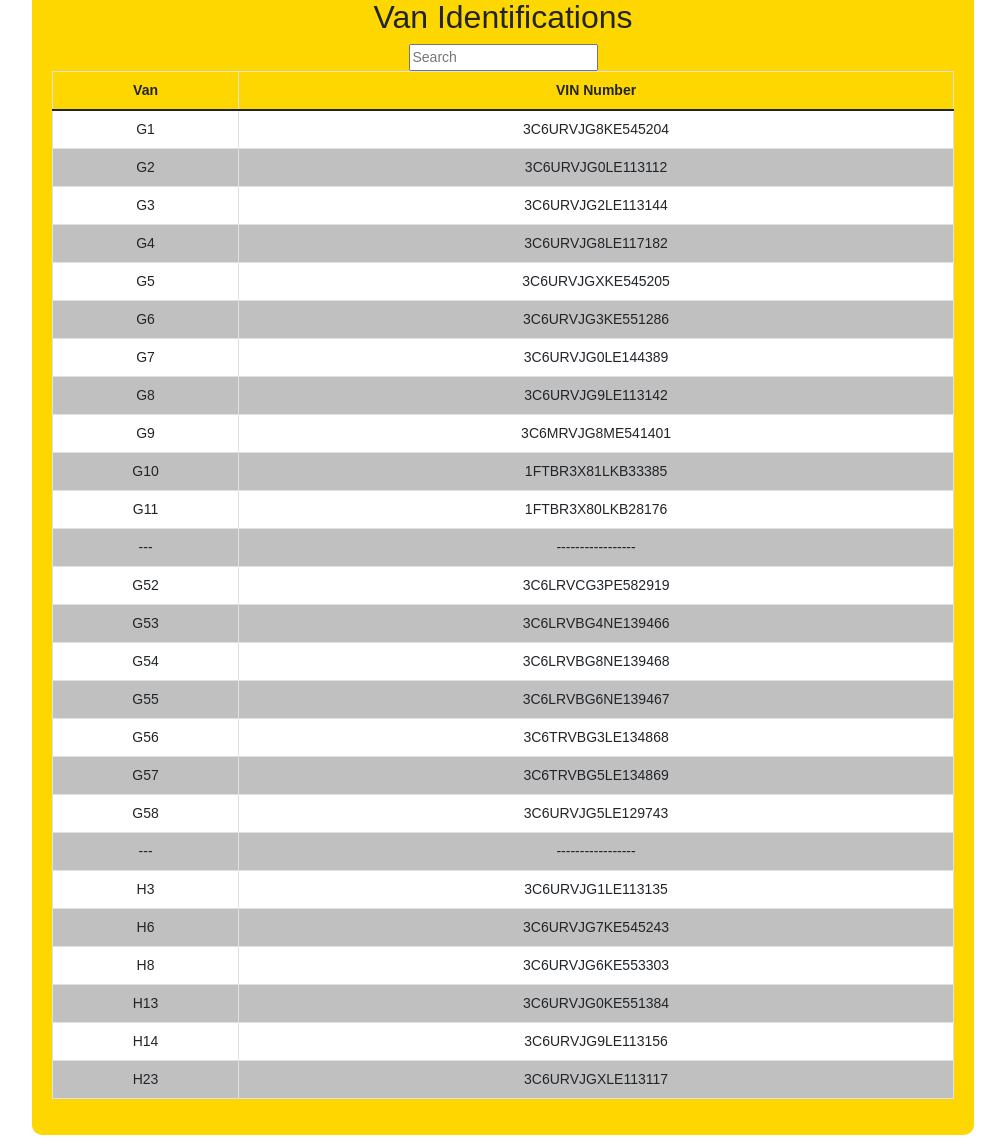
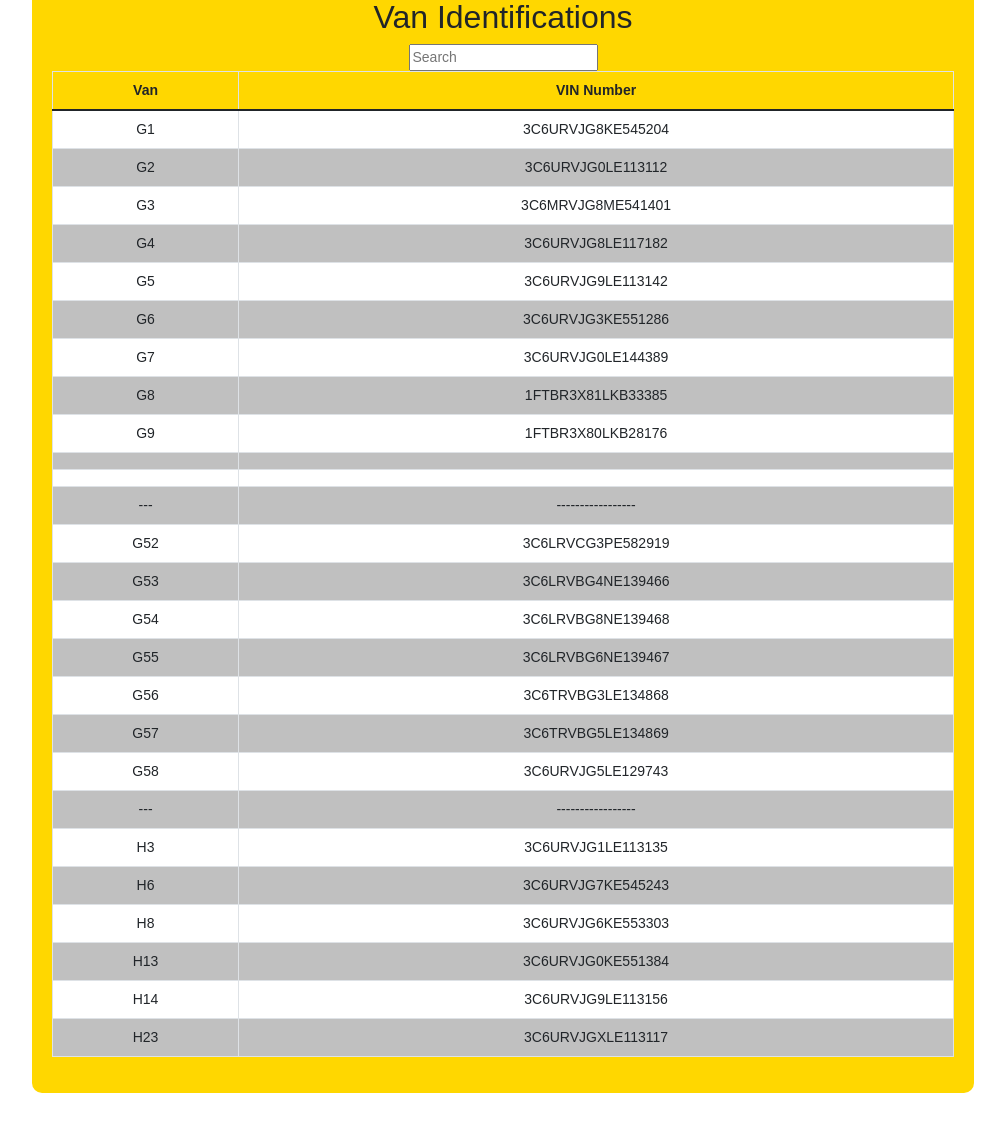
Before and after one commit to Rogert5/Fleet, a Flask app: page /admin in a window 1280 px wide. Shown: the part 144-1283 px from the top of the page, without its empty margins (137-1142 px from the left). After the commit the page ends 1237 px from the top, so only its background shows below. Run offline with Flask 3, Linux system fonts and the light colour scheme; some libraries are stand-ins or nearby versions.

Commit message:
Updated vans 10/7/25

```diff
--- a/templates/admin.html
+++ b/templates/admin.html
@@ -25,15 +25,15 @@
         <tbody>
             <tr><td>G1</td><td>3C6URVJG8KE545204</td></tr>
             <tr><td>G2</td><td>3C6URVJG0LE113112</td></tr>
-            <tr><td>G3</td><td>3C6URVJG2LE113144</td></tr>
+            <tr><td>G3</td><td>3C6MRVJG8ME541401</td></tr>
             <tr><td>G4</td><td>3C6URVJG8LE117182</td></tr>
-            <tr><td>G5</td><td>3C6URVJGXKE545205</td></tr>
+            <tr><td>G5</td><td>3C6URVJG9LE113142</td></tr>
             <tr><td>G6</td><td>3C6URVJG3KE551286</td></tr>
             <tr><td>G7</td><td>3C6URVJG0LE144389</td></tr>
-            <tr><td>G8</td><td>3C6URVJG9LE113142</td></tr>
-            <tr><td>G9</td><td>3C6MRVJG8ME541401</td></tr>
-            <tr><td>G10</td><td>1FTBR3X81LKB33385</td></tr>
-            <tr><td>G11</td><td>1FTBR3X80LKB28176</td></tr>
+            <tr><td>G8</td><td>1FTBR3X81LKB33385</td></tr>
+            <tr><td>G9</td><td>1FTBR3X80LKB28176</td></tr>
+            <tr><td></td><td></td></tr>
+            <tr><td></td><td></td></tr>
             <tr><td>---</td><td>-----------------</td></tr>
             <tr><td>G52</td><td>3C6LRVCG3PE582919</td></tr>
             <tr><td>G53</td><td>3C6LRVBG4NE139466</td></tr>
```
